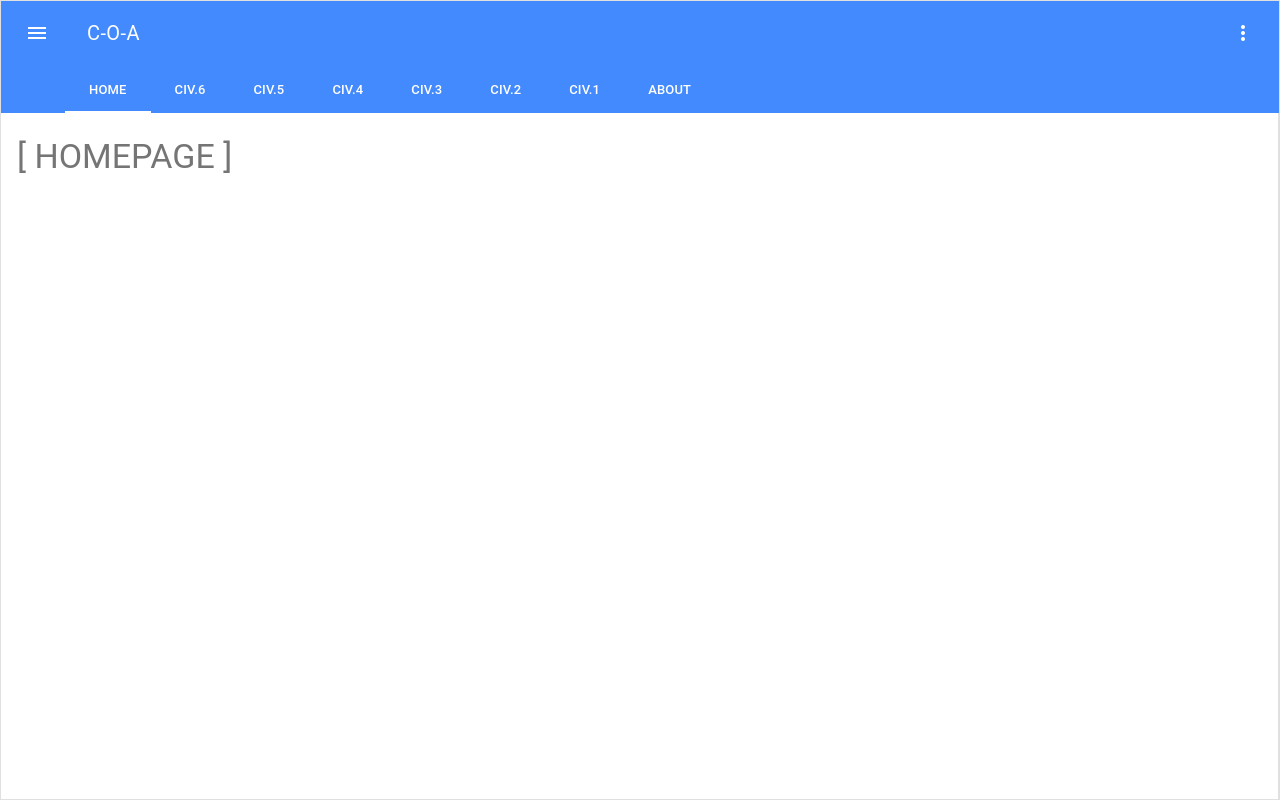
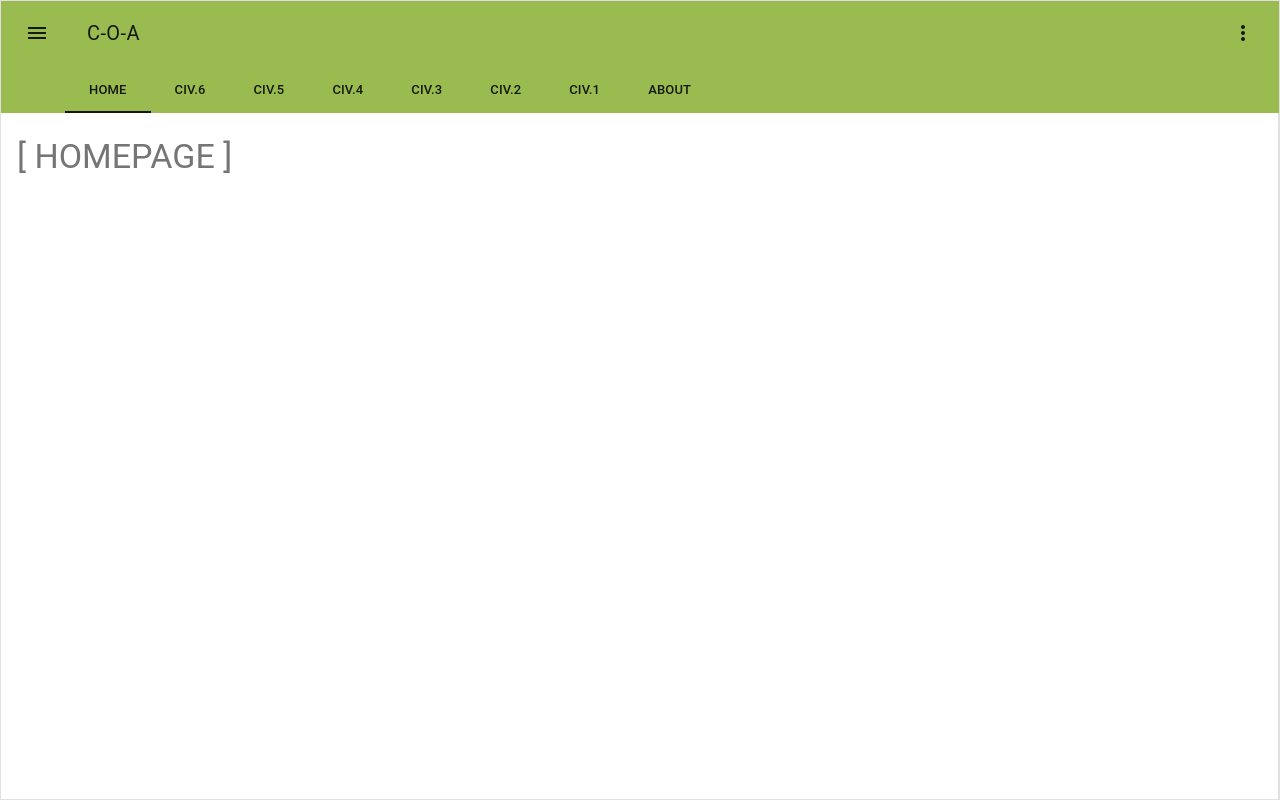
Before and after one commit to antonio-rodrigues/civ6-database-search, a Vue app: page / in a window 1280 px wide. Built offline with nearby package versions, Linux system fonts and the light colour scheme.

Commit message:
Add COA custom theme and palette

```diff
--- a/src/main.js
+++ b/src/main.js
@@ -6,7 +6,8 @@ import store from "./store";
 // external libs
 import VueMaterial from "vue-material";
 import "vue-material/dist/vue-material.min.css";
-import "vue-material/dist/theme/default.css";
+// import "vue-material/dist/theme/default.css";
+// import "vue-material/dist/theme/black-green-dark.css";
 
 Vue.use(VueMaterial);
 
--- /dev/null
+++ b/src/styles/_colors.scss
@@ -0,0 +1,28 @@
+/// COA base theme colors
+$color-primary: #9abb50; // MD primary color
+$color-secondary: #3646a7; // MD accent color
+
+$color-primary-dark: #527a17;
+$color-primary-light: #c3d698;
+
+$color-secondary-dark: #17217a;
+$color-secondary-ligth: #9da6d8;
+
+/// COA generic theme colors
+$color-black: #000;
+$color-white: #fff;
+$color-grey: #9e9e9e;
+$color-grey-ligth: #fafafa;
+$color-grey-dark: #424242;
+
+/// COA elements color
+$color-text: #424242; // Gray 800
+$color-text-invert: #fAfAfA; // Gray 50
+
+/// COA action colors
+$color-danger: #e65100;
+$color-warn: #f57c00;
+$color-success: $color-primary-dark;
+$color-info: $color-secondary;
+
+/// Ref: https://material.io/design/color/the-color-system.html#tools-for-picking-colors
--- /dev/null
+++ b/src/styles/_theme.scss
@@ -0,0 +1,10 @@
+/// COA Custom Theme
+
+@import "~vue-material/dist/theme/engine"; // Import the theme engine
+
+@include md-register-theme("default", (
+  primary: #9abb50, // The primary color of your application
+  accent: #3646a7 // The accent or secondary color
+));
+
+@import "~vue-material/dist/theme/all"; // Apply the theme
--- /dev/null
+++ b/src/styles/_utils.scss
@@ -0,0 +1,61 @@
+/*
+* Helper classes
+*/
+
+/// -- Padding
+.coa-padding {
+  &-none {
+    padding: 0;
+  }
+  &-xs {
+    padding: $size-xs;
+  }
+  &-s {
+    padding: $size-s;
+  }
+  &-m {
+    padding: $size-m;
+  }
+  &-l {
+    padding: $size-l;
+  }
+  &-xl {
+    padding: $size-xl;
+  }
+  &-xxl {
+    padding: $size-xl;
+  }
+}
+
+/// -- Vertical spacing
+/// To keep vertical rhythm, always use this vertical spacing after containers,
+/// try not to use top-margin or top-padding
+.coa-vspacing {
+  &-none {
+    margin-bottom: 0;
+  }
+  &-xs {
+    margin-bottom: $size-xs;
+  }
+  &-s {
+    margin-bottom: $size-s;
+  }
+  &-m {
+    margin-bottom: $size-m;
+  }
+  &-l {
+    margin-bottom: $size-l;
+  }
+  &-xl {
+    margin-bottom: $size-xl;
+  }
+  &-xxl {
+    margin-bottom: $size-xxl;
+  }
+}
+
+/// Temporary visual helpers
+.x1 { border: 1px solid red; }
+.x2 { border: 1px solid blue; }
+.x3 { border: 1px solid green; }
+.x4 { border: 1px solid brown; }
--- a/src/styles/colors.scss
+++ /dev/null
@@ -1,7 +0,0 @@
-/// Color palette
-$color-black: #000;
-$color-white: #fff;
-$color-warn: orangered;
-$color-grey: rgba(0, 0, 0, 0.12);
-
-/// TODO: override Material Design theme colors here
--- a/src/styles/globals.scss
+++ /dev/null
@@ -1,2 +0,0 @@
-/// Global vars
-/// TODO: add as needed...
--- a/src/styles/index.scss
+++ b/src/styles/index.scss
@@ -3,65 +3,8 @@
 */
 
 /// Import core vars
-@import './globals.scss';
-@import './fonts.scss';
-@import './metrics.scss';
-@import './colors.scss';
-
-/// -- Padding
-.coa-padding {
-  &-none {
-    padding: 0;
-  }
-  &-xs {
-    padding: $size-xs;
-  }
-  &-s {
-    padding: $size-s;
-  }
-  &-m {
-    padding: $size-m;
-  }
-  &-l {
-    padding: $size-l;
-  }
-  &-xl {
-    padding: $size-xl;
-  }
-  &-xxl {
-    padding: $size-xl;
-  }
-}
-
-/// -- Vertical spacing
-/// To keep vertical rhythm, always use this vertical spacing after containers,
-/// try not to use top-margin or top-padding
-.coa-vspacing {
-  &-none {
-    margin-bottom: 0;
-  }
-  &-xs {
-    margin-bottom: $size-xs;
-  }
-  &-s {
-    margin-bottom: $size-s;
-  }
-  &-m {
-    margin-bottom: $size-m;
-  }
-  &-l {
-    margin-bottom: $size-l;
-  }
-  &-xl {
-    margin-bottom: $size-xl;
-  }
-  &-xxl {
-    margin-bottom: $size-xxl;
-  }
-}
-
-/// Temporary visual helpers
-.x1 { border: 1px solid red; }
-.x2 { border: 1px solid blue; }
-.x3 { border: 1px solid green; }
-.x4 { border: 1px solid brown; }
+@import './_fonts.scss';
+@import './_metrics.scss';
+@import './_colors.scss';
+@import './_utils.scss';
+@import './_theme.scss'; // Apply COA Custom Theme
```
Also changed, not shown: src/styles/_fonts.scss (renamed from src/styles/fonts.scss), src/styles/_metrics.scss (renamed from src/styles/metrics.scss).
